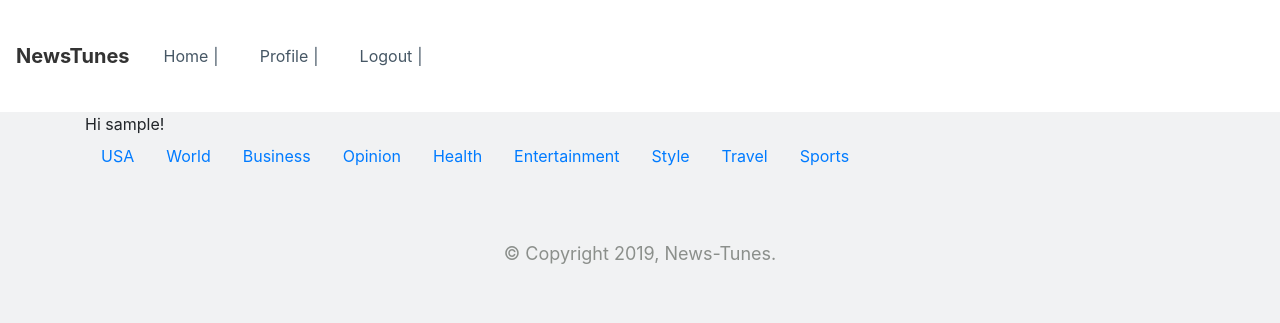
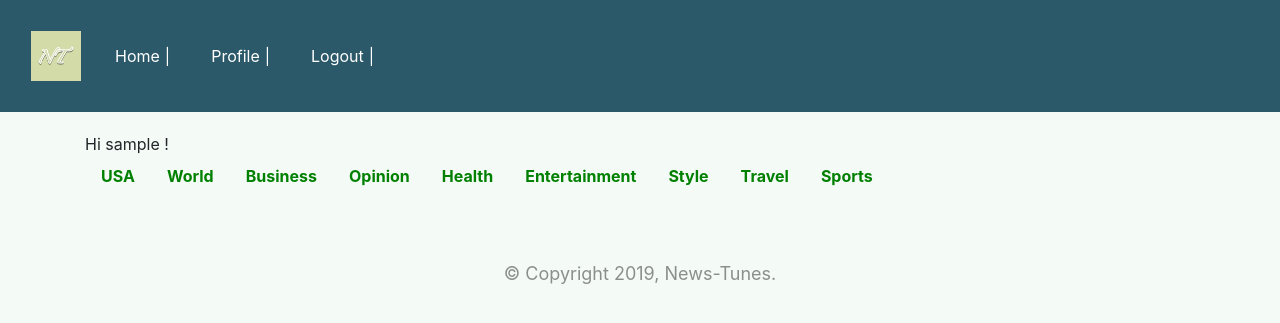
Before and after one commit to shahpriyesh/NewsTune, a Django app: template NewsTunes/templates/home.html in a window 1280 px wide. Shown: the top 323 px of the page. Run offline with Django 3.2, Linux system fonts and the light colour scheme; a user stored in the database is signed in; tables that the repository leaves empty hold one stand-in row (values such as "Sample post"); the template is opened without the code that fills it: most values are stand-ins (such as "Sample title", 1, 10 or a date in 2020); some libraries are stand-ins or nearby versions.

Commit message:
few frontend changes

```diff
--- a/NewsTunes/templates/base.html
+++ b/NewsTunes/templates/base.html
@@ -15,22 +15,22 @@
 	<link rel="stylesheet" href="{% static 'css/styles.css' %}">
 	<title>{% block title %}News Tunes{% endblock %}</title>
 
-	<nav class="navbar navbar-light navbar-expand-md navigation-clean nav1">
-	  <a class="navbar-brand" href="#">NewsTunes</a>
-	  <button class="navbar-toggler" type="button" data-toggle="collapse" data-target="#navbarSupportedContent" aria-controls="navbarSupportedContent" aria-expanded="false" aria-label="Toggle navigation">
-	    <span class="navbar-toggler-icon"></span>
-	  </button>
-	  <div class="collapse navbar-collapse" id="navbarSupportedContent">
+	<nav class="navbar navbar-light navbar-expand-md navigation-clean nav1" style="background-color: #2C596A">
+
+	  <div class="container-fluid"><a class="navbar-brand" href="#"><img src="{% static 'img/logo1.jpeg'%}" width="50px"></a><button data-toggle="collapse" class="navbar-toggler" data-target="#navcol-1"><span class="sr-only">Toggle navigation</span><span class="navbar-toggler-icon"></span></button>
+
+
+	  <div class="collapse navbar-collapse header-right" id="navbarSupportedContent" >
 	    <ul class="navbar-nav mr-auto">
 	      <li class="nav-item">
-	        <a class="nav-link" href="{% url 'home' %}">Home</a>
+	        <a class="nav-link" href="{% url 'home' %}" style="color: white">Home</a>
 	      </li>
       	{% if user.is_authenticated %}
 	      <li class="nav-item">
-	        <a class="nav-link" href="{% url 'profile' %}">Profile</a>
+	        <a class="nav-link" href="{% url 'profile' %}" style="color: white">Profile</a>
 	      </li>
 	      <li class="nav-item">
-	        <a class="nav-link" href="{% url 'logout' %}">Logout</a>
+	        <a class="nav-link" href="{% url 'logout' %}" style="color: white">Logout</a>
 	      </li>
 		{% else %}
 	      <li class="nav-item">
@@ -45,7 +45,7 @@
 	  </div>
 	</nav>
 </head>
-<body>
+<body class = "bd-color">
 	<div class="container">
 		{% block content %}
 		{% endblock %}
--- a/NewsTunes/templates/home.html
+++ b/NewsTunes/templates/home.html
@@ -17,34 +17,36 @@
 <link rel="stylesheet" href="{% static 'css/slider.css' %}">
 <link rel="stylesheet" href="{% static 'css/styles.css' %}">
 {% if user.is_authenticated %}
-  Hi {{ user.username }}!
-  <ul class="nav nav-pills" role="tablist">
+  <div class = "user-name">
+    Hi {{ user.username }} !
+  </div>
+  <ul class="nav nav-pills " role="tablist">
       {% if user.usa %}
-        <li class="nav-item"><a class="nav-link" data-toggle="pill" href="#usa">USA</a></li>
+        <li class="nav-item "><a class="nav-link tabs-color tabs" data-toggle="pill" href="#usa">USA</a></li>
       {% endif %}
       {% if user.world %}
-        <li class="nav-item"><a class="nav-link" data-toggle="pill" href="#world">World</a></li>
+        <li class="nav-item"><a class="nav-link tabs-color tabs" data-toggle="pill" href="#world">World</a></li>
       {% endif %}
       {% if user.business %}
-        <li class="nav-item"><a class="nav-link" data-toggle="pill" href="#business">Business</a></li>
+        <li class="nav-item"><a class="nav-link tabs-color tabs" data-toggle="pill" href="#business">Business</a></li>
       {% endif %}
       {% if user.opinion %}
-        <li class="nav-item"><a class="nav-link" data-toggle="pill" href="#opinion">Opinion</a></li>
+        <li class="nav-item"><a class="nav-link tabs-color tabs" data-toggle="pill" href="#opinion">Opinion</a></li>
       {% endif %}
       {% if user.health %}
-        <li class="nav-item"><a class="nav-link" data-toggle="pill" href="#health">Health</a></li>
+        <li class="nav-item"><a class="nav-link tabs-color tabs" data-toggle="pill" href="#health">Health</a></li>
       {% endif %}
       {% if user.entertainment %}
-        <li class="nav-item"><a class="nav-link" data-toggle="pill" href="#entertainment">Entertainment</a></li>
+        <li class="nav-item"><a class="nav-link tabs-color tabs" data-toggle="pill" href="#entertainment">Entertainment</a></li>
       {% endif %}
       {% if user.style %}
-        <li class="nav-item"><a class="nav-link" data-toggle="pill" href="#style">Style</a></li>
+        <li class="nav-item"><a class="nav-link tabs-color tabs" data-toggle="pill" href="#style">Style</a></li>
       {% endif %}
       {% if user.travel %}
-        <li class="nav-item"><a class="nav-link" data-toggle="pill" href="#travel">Travel</a></li>
+        <li class="nav-item"><a class="nav-link tabs-color tabs" data-toggle="pill" href="#travel">Travel</a></li>
       {% endif %}
       {% if user.sports %}
-        <li class="nav-item"><a class="nav-link" data-toggle="pill" href="#sports">Sports</a></li>
+        <li class="nav-item"><a class="nav-link tabs-color tabs" data-toggle="pill" href="#sports">Sports</a></li>
       {% endif %}
   </ul>
   <br>
@@ -58,6 +60,7 @@
                 <h5>{{news.title}}</h5>
               </div>
               <div class="card-body">
+                <p class="card-title"> <h6> {{ news.date }} </h6> </p>
                 <p class="card-title"> <h6> {{ news.date }} </h6> </p>
                 <p class="card-text">
                   {{news.data.0}}
--- a/NewsTunes/templates/static/css/slider.css
+++ b/NewsTunes/templates/static/css/slider.css
@@ -36,3 +36,34 @@
   background: #4CAF50;
   cursor: pointer;
 }
+
+/* Header */
+.header-right {
+  float: right;
+}
+
+
+/* user name */
+.user-name {
+  padding-top: 20px;
+}
+
+/* Body */
+.bd-color {
+  background-color: #f4faf5;
+}
+
+.tabs-color {
+  color:green;
+  font-weight:bold;
+}
+
+/* categories */
+a.tabs:hover, a.tabs:visited{
+  background-color: green;
+  color: white;
+  text-decoration: underline;
+}
+
+
+/* Footer */
--- a/NewsTunes/utilities/MyScrapper.py
+++ b/NewsTunes/utilities/MyScrapper.py
@@ -144,6 +144,7 @@ class MyScrapper:
                 date = date.get_text()
                 date = date[8:]
             info['date'] = date
+
 
             # Title
             title = soup.find(class_="pg-headline")
@@ -455,6 +456,7 @@ class MyScrapper:
             # Content
             articlebody = soup.find(class_='l-container')
             if articlebody is None:
+                articlebody = soup.find(class_='Article__body')
                 articletext = soup.find_all(class_='Paragraph__component')
             else:
                 articletext = soup.find_all(class_=['zn-body_paragraph speakable', 'zn-body_paragraph'])
```
Also changed, not shown: 1 other file.
